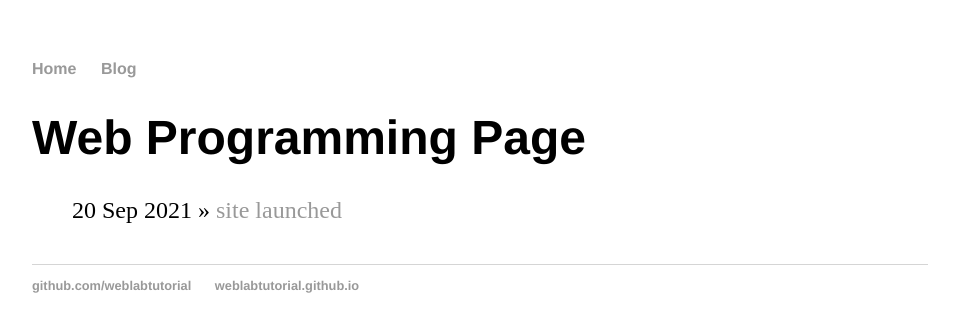
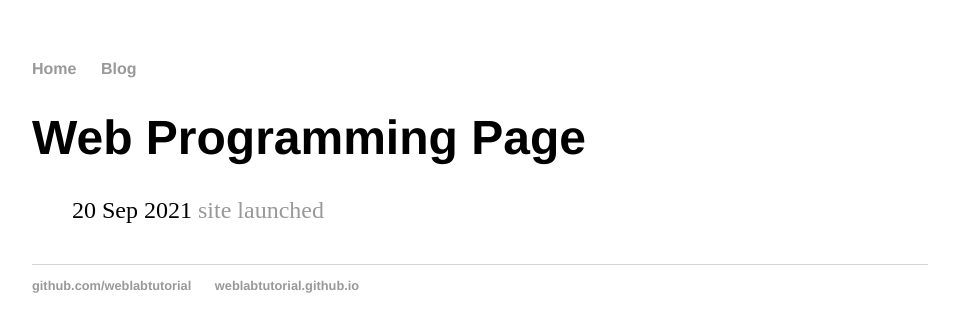
Before and after one commit to hbatatia/hbatatia.github.io, a Jekyll site: the page built from blog/index.html, in a window 1280 px wide. Shown: the top 332 px of the page, without its empty margins (160-1119 px from the left). Built offline with Jekyll 4.4.1, drawn with Linux system fonts in a browser that asks for light colours.

Commit message:
Update index.html

```diff
--- a/blog/index.html
+++ b/blog/index.html
@@ -6,7 +6,7 @@ title: Web Programming Page
 <ul class="posts">
 {% for post in site.posts %}
   <li>
-    <span>{{ post.date | date_to_string }}</span> »
+    <span>{{ post.date | date_to_string }}</span>
     <a href="{{ post.url }}" title="{{ post.title }}">{{post.title }}</a>
   </li> {% endfor %}
 </ul>
```
